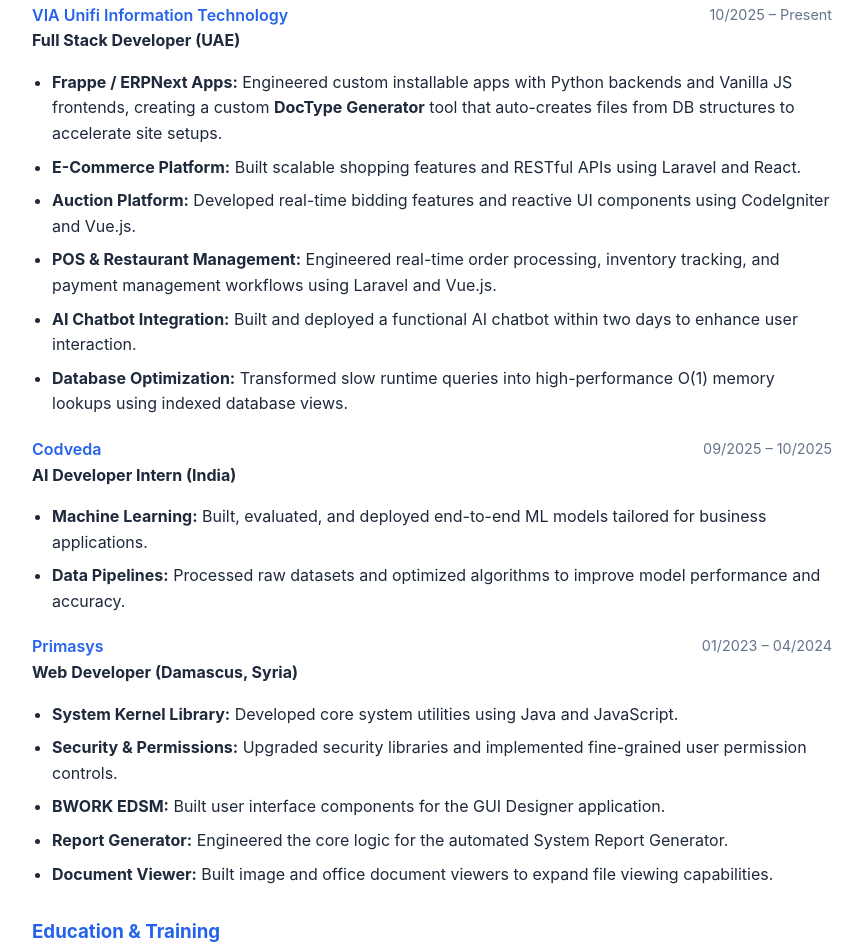
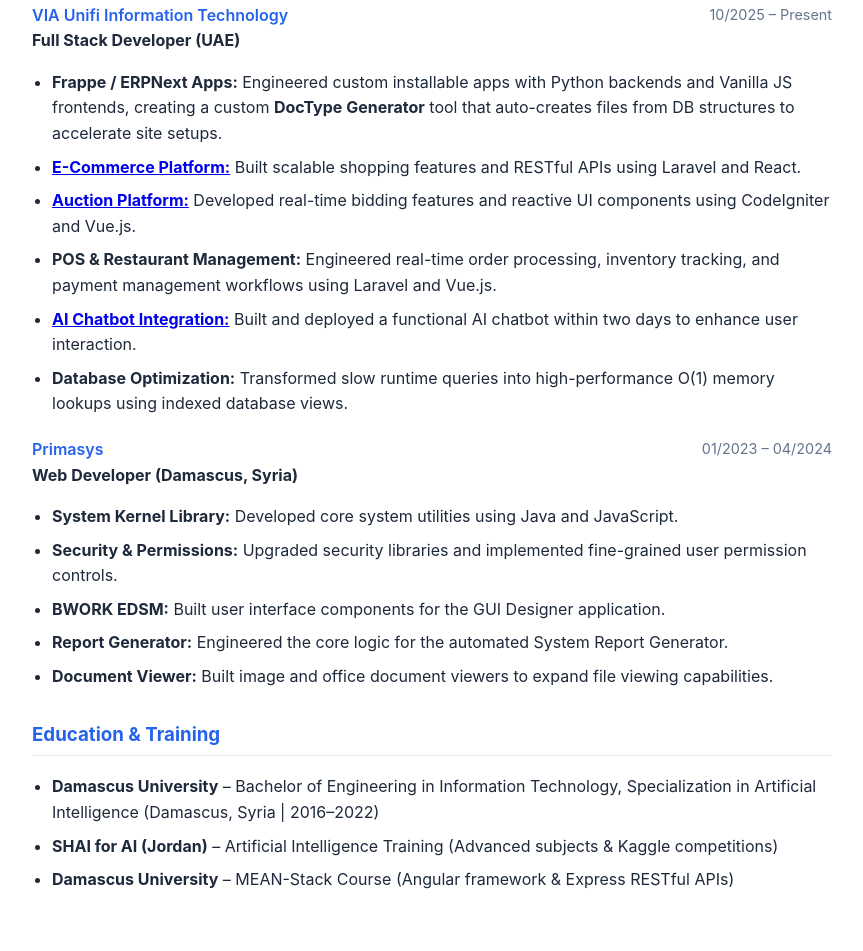
Before and after one commit to rasha9801/portfolio, a plain HTML site: page index.html in a window 1280 px wide. Shown: the part 841-1792 px from the top of the page, without its empty margins (208-1071 px from the left). Drawn offline with Linux system fonts and the light colour scheme.

Commit message:
Revise index.html with updated content and structure
The HTML document was updated to include additional details about work experience, education, and contact information, enhancing the overall content and structure.

```diff
--- a/index.html
+++ b/index.html
@@ -62,7 +62,7 @@
         <h1>Rasha Mustafa</h1>
         <h2>Full-Stack & Software Engineer</h2>
         <div class="contact-info">
-            Damascus, Syria | 📱 +963988649070 | ✉️ rasha9801.rm@gmail.com | 🌐 <a href="https://github.com/rasha9801" target="_blank">github.com/rasha9801</a>
+            Damascus, Syria | 📱 +963988649070 | ✉️ <a href="mailto:rasha9801.rm@gmail.com">rasha9801.rm@gmail.com</a> | 🌐 <a href="https://github.com/rasha9801" target="_blank">github.com/rasha9801</a>
         </div>
     </header>
 
@@ -101,23 +101,13 @@
             <div class="job-title">Full Stack Developer (UAE)</div>
             <ul>
                 <li><strong>Frappe / ERPNext Apps:</strong> Engineered custom installable apps with Python backends and Vanilla JS frontends, creating a custom <strong>DocType Generator</strong> tool that auto-creates files from DB structures to accelerate site setups.</li>
-                <li><strong>E-Commerce Platform:</strong> Built scalable shopping features and RESTful APIs using Laravel and React.</li>
-                <li><strong>Auction Platform:</strong> Developed real-time bidding features and reactive UI components using CodeIgniter and Vue.js.</li>
+                <li><strong><a href="https://fraineapp.unifi-me.com/new-design/" target="_blank">E-Commerce Platform:</a></strong> Built scalable shopping features and RESTful APIs using Laravel and React.</li>
+                <li><strong><a href="https://motionauctions.com/" target="_blank">Auction Platform:</a></strong> Developed real-time bidding features and reactive UI components using CodeIgniter and Vue.js.</li>
                 <li><strong>POS & Restaurant Management:</strong> Engineered real-time order processing, inventory tracking, and payment management workflows using Laravel and Vue.js.</li>
-                <li><strong>AI Chatbot Integration:</strong> Built and deployed a functional AI chatbot within two days to enhance user interaction.</li>
+                <li><strong><a href="https://chatpot.unifi-me.com/" target="_blank">AI Chatbot Integration:</a></strong> Built and deployed a functional AI chatbot within two days to enhance user interaction.</li>
                 <li><strong>Database Optimization:</strong> Transformed slow runtime queries into high-performance O(1) memory lookups using indexed database views.</li>
             </ul>
         </div>
-
-        <div style="margin-bottom: 20px;">
-            <span class="job-company">Codveda</span> <span class="job-date">09/2025 – 10/2025</span>
-            <div class="job-title">AI Developer Intern (India)</div>
-            <ul>
-                <li><strong>Machine Learning:</strong> Built, evaluated, and deployed end-to-end ML models tailored for business applications.</li>
-                <li><strong>Data Pipelines:</strong> Processed raw datasets and optimized algorithms to improve model performance and accuracy.</li>
-            </ul>
-        </div>
-
         <div>
             <span class="job-company">Primasys</span> <span class="job-date">01/2023 – 04/2024</span>
             <div class="job-title">Web Developer (Damascus, Syria)</div>
```
